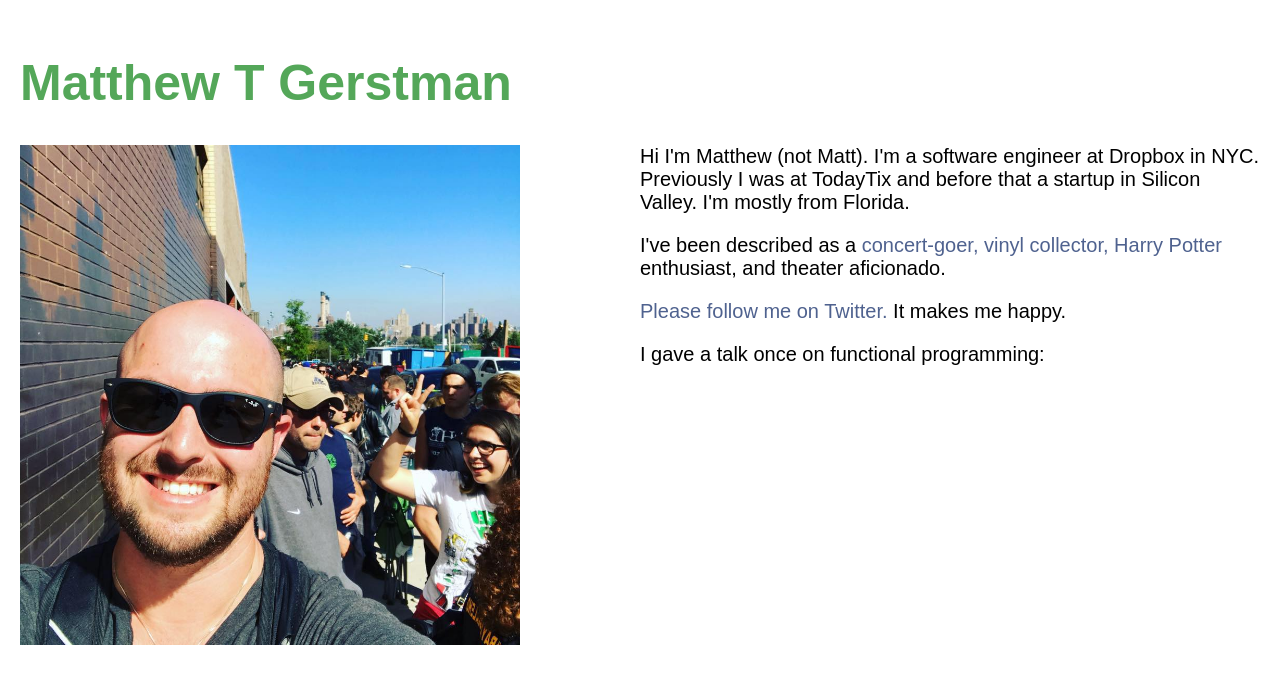
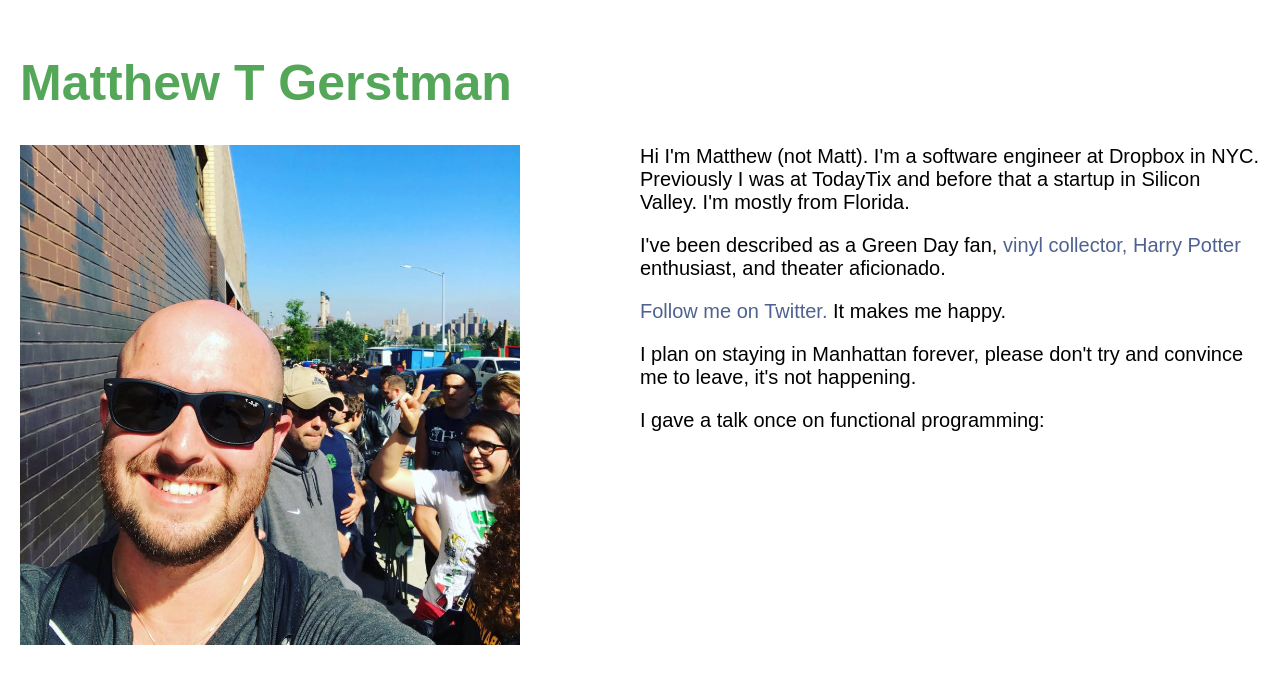
Before and after one commit to mattgerstman/mattgerstman.github.io, a React app: page / in a window 1280 px wide. Shown: the top 684 px of the page. Built offline with nearby package versions, Linux system fonts and the light colour scheme; the HTML template or start-up script is replaced by a standard one.

Commit message:
Not leaving new york

```diff
--- a/src/pages/landing-page.tsx
+++ b/src/pages/landing-page.tsx
@@ -17,13 +17,7 @@ export function LandingPage() {
             Silicon Valley. I'm mostly from Florida.
           </p>
           <p>
-            I've been described as a{" "}
-            <a
-              href="https://www.songkick.com/users/matt-gerstman"
-              target="_blank"
-            >
-              concert-goer,
-            </a>{" "}
+            I've been described as a Green Day fan,{" "}
             <Link to="records">vinyl collector,</Link>{" "}
             <a href="http://imgur.com/a/Gi6Pn" target="_blank">
               Harry Potter
@@ -32,17 +26,18 @@ export function LandingPage() {
           </p>
           <p>
             <a href="https://twitter.com/matthewgerstman" target="_blank">
-              Please follow me on Twitter.
+              Follow me on Twitter.
             </a>{" "}
             It makes me happy.
           </p>
+          <p>I plan on staying in Manhattan forever, please don't try and convince me to leave, it's not happening.</p>
           <p>I gave a talk once on functional programming:</p>
           <YouTube
             options={{
               height: "390",
               width: "640"
             }}
-            videoId="kkRyjXDpYqg"
+            videoId="Pjc1AnBLG8c"
           />
         </div>
       </div>
```
Also changed, not shown: 7 other files (tests, documents, lock files or other folders).
